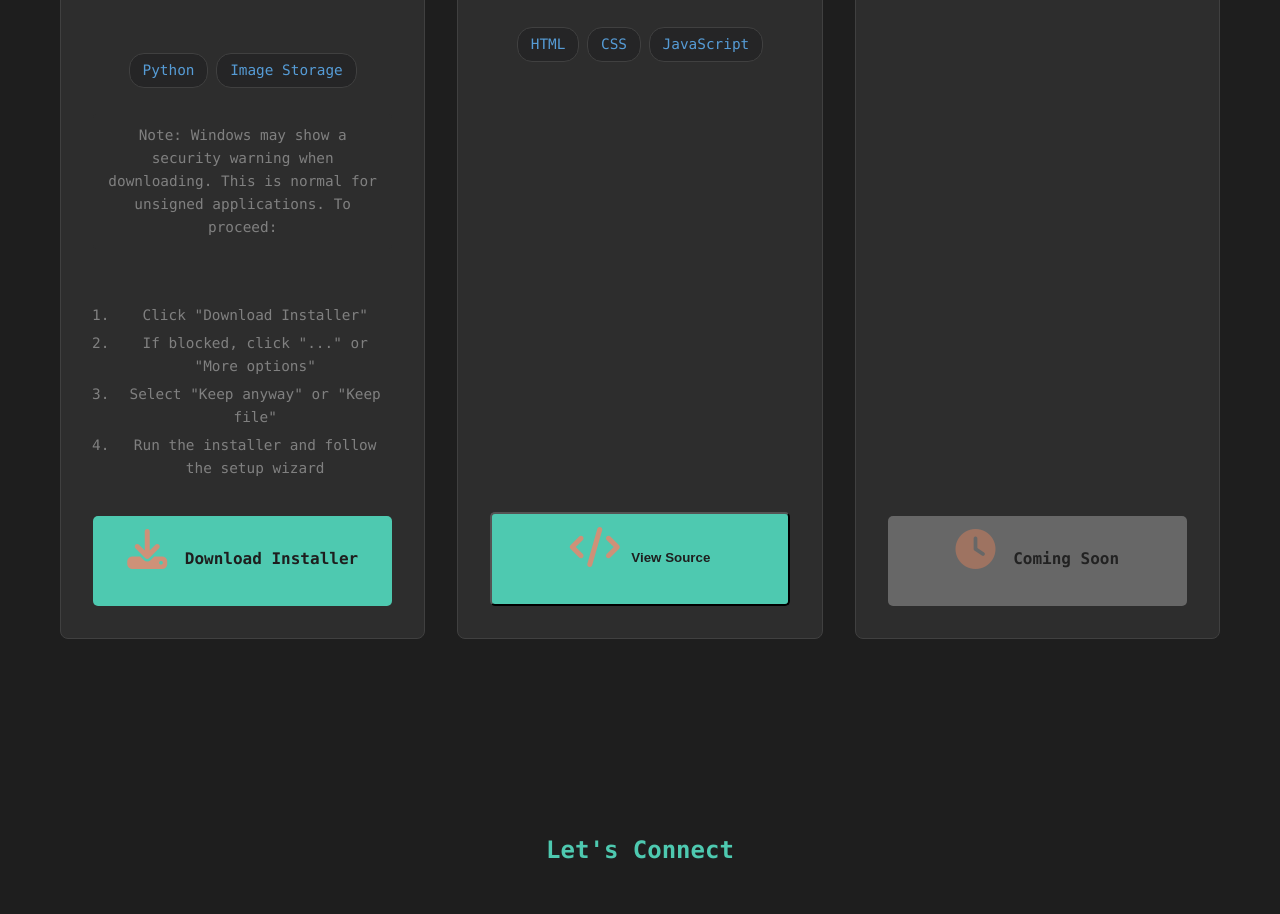
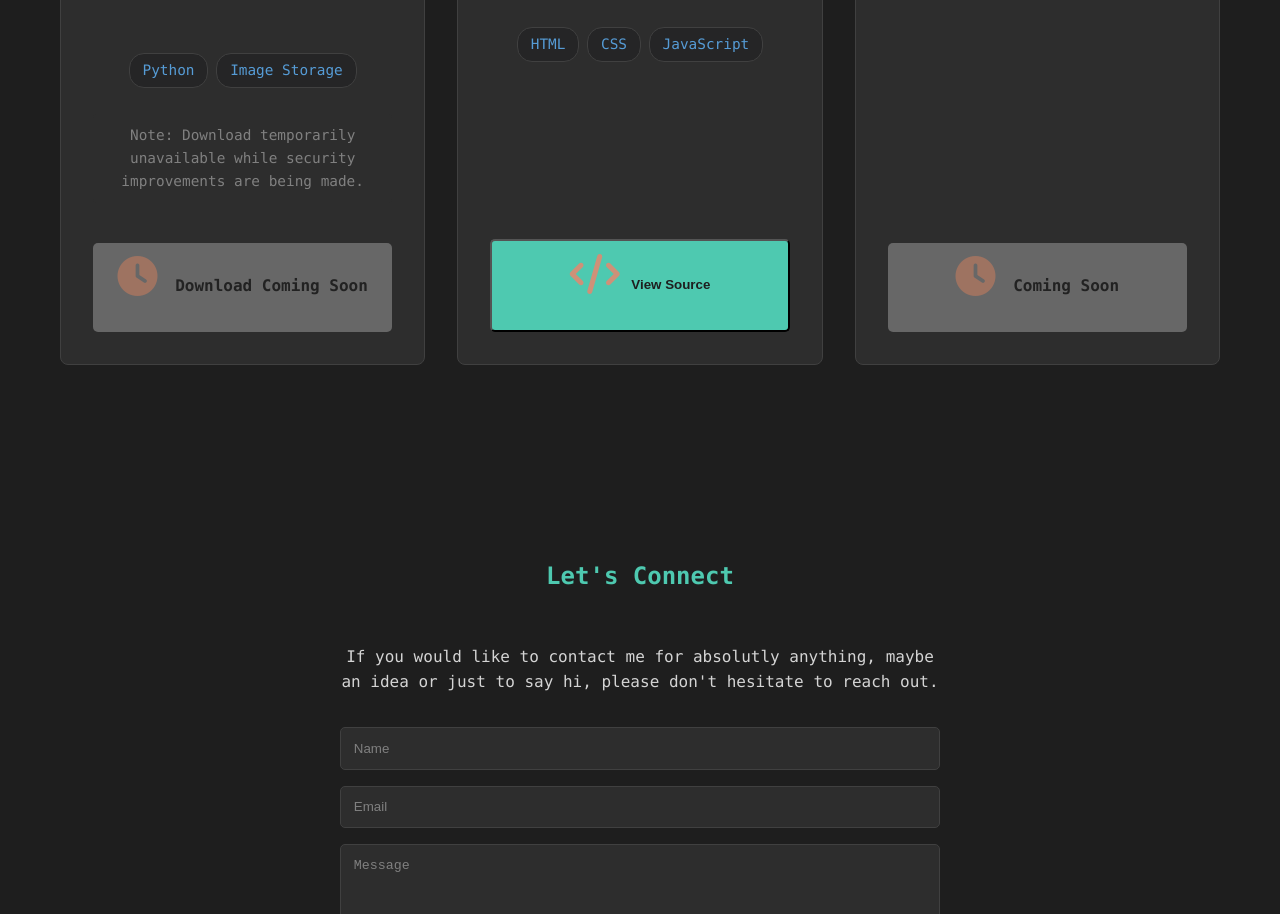
Before and after one commit to iainmanclark/iainmanclark.com, a plain HTML site: page index.html in a window 1280 px wide. Shown: the part 1750-2664 px from the top of the page. Drawn offline with Linux system fonts and the light colour scheme.

Commit message:
Temporarily disabled Photo Organizer download while addressing security concerns

```diff
--- a/index.html
+++ b/index.html
@@ -53,14 +53,8 @@
                         <span>Python</span>
                         <span>Image Storage</span>
                     </div>
-                    <p class="download-note">Note: Windows may show a security warning when downloading. This is normal for unsigned applications. To proceed:</p>
-                    <ol class="download-steps">
-                        <li>Click "Download Installer"</li>
-                        <li>If blocked, click "..." or "More options"</li>
-                        <li>Select "Keep anyway" or "Keep file"</li>
-                        <li>Run the installer and follow the setup wizard</li>
-                    </ol>
-                    <a href="https://github.com/iainmanclark/photo-organizer/releases/download/v1.1.0/PhotoOrganizer_Setup.exe" class="download-button" download><i class="fas fa-download"></i> Download Installer</a>
+                    <p class="download-note">Note: Download temporarily unavailable while security improvements are being made.</p>
+                    <span class="download-button disabled"><i class="fas fa-clock"></i> Download Coming Soon</span>
                 </div>
                 <div class="service-card">
                     <i class="fas fa-lightbulb"></i>
```
